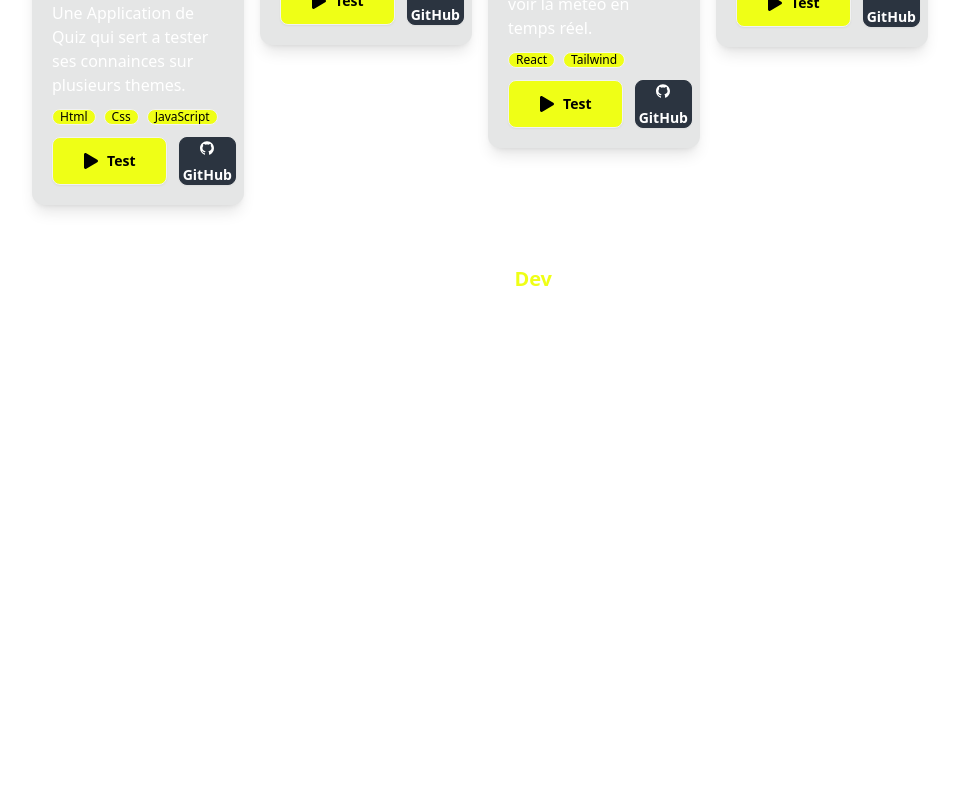
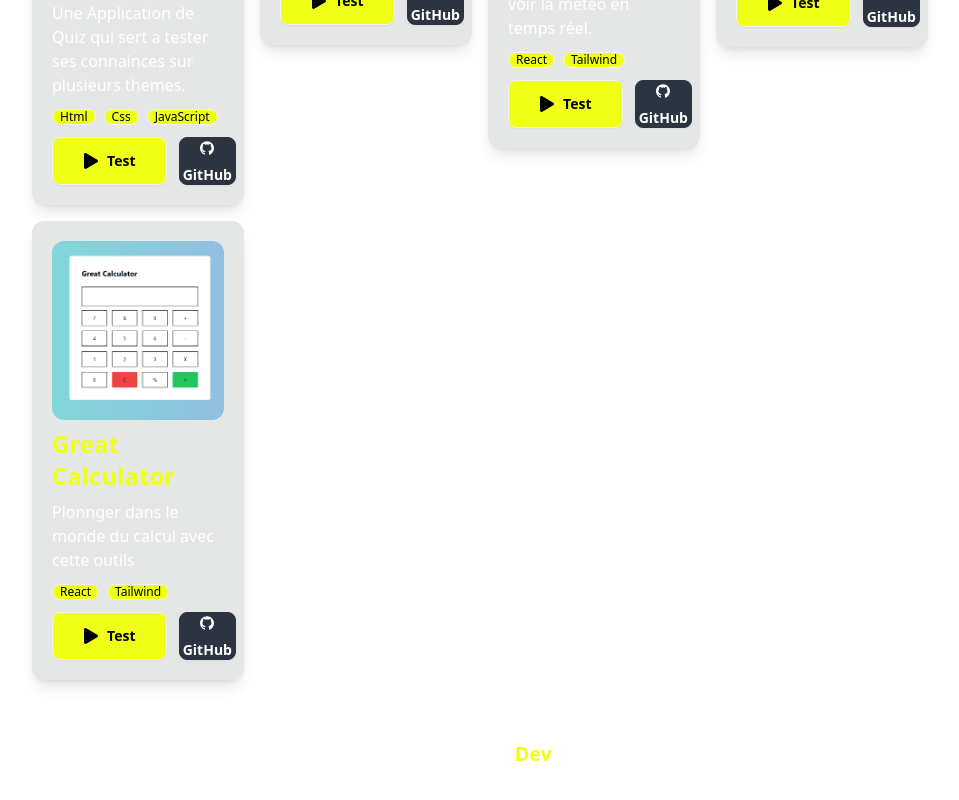
Before and after one commit to inouss24-dev/My-Portfolio, a React (Vite) app: page / in a window 1280 px wide. Shown: the part 2852-3652 px from the top of the page, without its empty margins (160-1119 px from the left). Before the commit the page ends 3213 px from the top, so only its background shows below. Built offline with nearby package versions, Linux system fonts and the light colour scheme.

Commit message:
add new project

```diff
--- a/src/App.jsx
+++ b/src/App.jsx
@@ -4,7 +4,6 @@ import About from "./components/About"
 import Skill from "./components/Skill"
 import Project from "./components/Project"
 import Footer from "./components/Footer"
-import { Link } from 'react-router-dom';
 
 
 
--- a/src/components/Project.jsx
+++ b/src/components/Project.jsx
@@ -2,6 +2,7 @@ import Quiz from "../../public/Quiz App.png";
 import TodoList from "../../public/Todo List.png";
 import WeatherApp from "../../public/Weather App.png";
 import MyPortfolio from "../../public/Portfolio.png";
+import Calculator from "../../public/Calculator-react.png"
 import { FaPlay } from "react-icons/fa";
 import { AiFillGithub } from "react-icons/ai";
 
@@ -45,6 +46,16 @@ const project = [
       "Mon Portfolio un espace qui fait ma biographie",
     image: MyPortfolio,
     demo: "#navbar",
+    gitHub: "#",
+    technologies: ["React", "Tailwind"],
+  },
+  {
+    id: 5,
+    title: "Great Calculator",
+    description:
+      "Plonnger dans le monde du calcul avec cette outils",
+    image: Calculator,
+    demo: "#",
     gitHub: "#",
     technologies: ["React", "Tailwind"],
   },
```
Also changed, not shown: public/Calculator-react.png (added).
